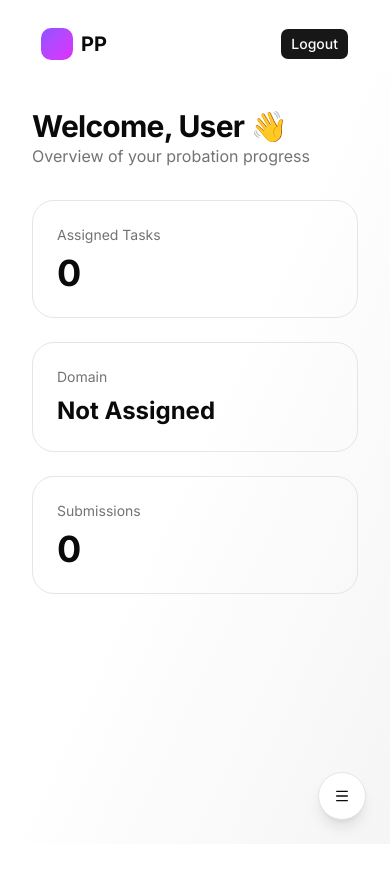
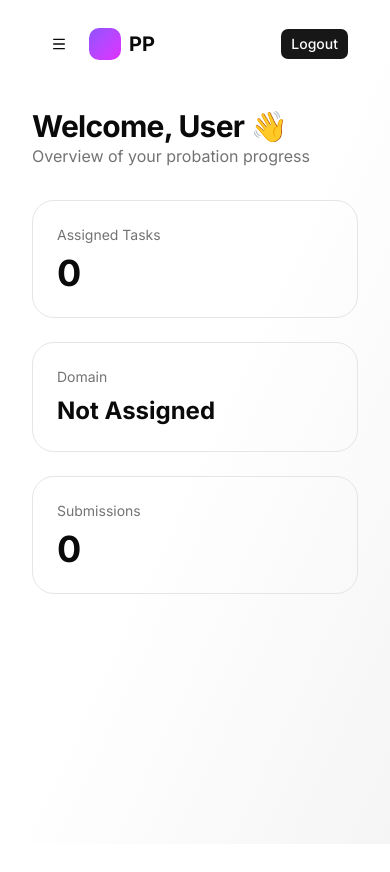
Before and after one commit to sarthakkaushik927/probation-portal, a Next.js app: page /user/dashboard in a window 390 px wide. Shown: the top 872 px of the page. Built offline with nearby package versions, Linux system fonts and the light colour scheme; no server answers; the database is empty; sample sign-in values are in the browser's storage.

Commit message:
fix: navbar hamburger button positioning and state management

```diff
--- a/app/layout.tsx
+++ b/app/layout.tsx
@@ -4,6 +4,7 @@ import "./globals.css";
 import Navbar from "@/components/navbar/navbar";
 import { cn } from "@/lib/utils";
 import AuthProvider from "@/components/providers/session-provider";
+import { SidebarProvider } from "@/components/providers/sidebar-provider";
 
 const inter = Inter({subsets:['latin'],variable:'--font-sans'});
 
@@ -35,9 +36,10 @@ export default function RootLayout({
 
       <body className="min-h-screen bg-linear-to-br from-background via-background to-muted">
         <AuthProvider>
-        <Navbar />
-
-        {children}
+          <SidebarProvider>
+            <Navbar />
+            {children}
+          </SidebarProvider>
         </AuthProvider>
       </body>
     </html>
--- a/components/navbar/navbar.tsx
+++ b/components/navbar/navbar.tsx
@@ -5,15 +5,33 @@ import { useSession } from "next-auth/react";
 
 import { Button } from "@/components/ui/button";
 import LogoutButton from "@/components/auth/LogoutButton";
+import { Menu } from "lucide-react";
+import { useSidebar } from "@/components/providers/sidebar-provider";
+import { usePathname } from "next/navigation";
 
 export default function Navbar() {
   const { data: session } = useSession();
+  const { toggle } = useSidebar();
+  const pathname = usePathname();
+
+  const showHamburger = session && (pathname.startsWith("/admin") || pathname.startsWith("/user"));
 
   return (
     <header className="sticky top-0 z-50">
       <nav className="mx-4 mt-3 flex h-16 items-center justify-between rounded-2xl border border-white/10 bg-white/10 px-6 backdrop-blur-xl">
 
         <div className="flex items-center gap-2">
+          {showHamburger && (
+            <Button
+              variant="ghost"
+              size="icon"
+              className="md:hidden mr-1"
+              onClick={toggle}
+            >
+              <Menu className="h-5 w-5" />
+            </Button>
+          )}
+
           <div className="h-8 w-8 shrink-0 rounded-lg bg-linear-to-br from-violet-500 to-fuchsia-500" />
 
           <Link href="/">
--- /dev/null
+++ b/components/providers/sidebar-provider.tsx
@@ -0,0 +1,31 @@
+"use client";
+
+import React, { createContext, useContext, useState } from "react";
+
+interface SidebarContextType {
+  isOpen: boolean;
+  setIsOpen: (isOpen: boolean) => void;
+  toggle: () => void;
+}
+
+const SidebarContext = createContext<SidebarContextType | undefined>(undefined);
+
+export function SidebarProvider({ children }: { children: React.ReactNode }) {
+  const [isOpen, setIsOpen] = useState(false);
+
+  const toggle = () => setIsOpen((prev) => !prev);
+
+  return (
+    <SidebarContext.Provider value={{ isOpen, setIsOpen, toggle }}>
+      {children}
+    </SidebarContext.Provider>
+  );
+}
+
+export function useSidebar() {
+  const context = useContext(SidebarContext);
+  if (context === undefined) {
+    throw new Error("useSidebar must be used within a SidebarProvider");
+  }
+  return context;
+}
--- a/components/sidebar/DashboardSidebar.tsx
+++ b/components/sidebar/DashboardSidebar.tsx
@@ -1,11 +1,11 @@
 "use client";
 
-import { useState } from "react";
 import Link from "next/link";
 import { usePathname } from "next/navigation";
-import { Menu, X, LayoutDashboard, FileText, Users, Briefcase } from "lucide-react";
+import { X, LayoutDashboard, FileText, Users, Briefcase } from "lucide-react";
 import { cn } from "@/lib/utils";
 import { Button } from "@/components/ui/button";
+import { useSidebar } from "@/components/providers/sidebar-provider";
 
 const ICON_MAP = {
   LayoutDashboard,
@@ -28,41 +28,40 @@ interface DashboardSidebarProps {
 }
 
 export default function DashboardSidebar({ title, items }: DashboardSidebarProps) {
-  const [isOpen, setIsOpen] = useState(false);
+  const { isOpen, setIsOpen, toggle } = useSidebar();
   const pathname = usePathname();
-
-  const toggleSidebar = () => setIsOpen(!isOpen);
 
   return (
     <>
-      <Button
-        variant="outline"
-        size="icon"
-        className="fixed bottom-6 right-6 z-50 flex h-12 w-12 rounded-full shadow-lg md:hidden"
-        onClick={toggleSidebar}
-      >
-        {isOpen ? <X className="h-6 w-6" /> : <Menu className="h-6 w-6" />}
-      </Button>
-
       {isOpen && (
         <div
-          className="fixed inset-0 z-40 bg-background/80 backdrop-blur-sm md:hidden"
-          onClick={toggleSidebar}
+          className="fixed inset-0 z-40 bg-background/95 backdrop-blur-md md:hidden"
+          onClick={toggle}
         />
       )}
 
       <aside
         className={cn(
-          "fixed inset-y-0 left-0 z-40 w-72 transform border-r bg-background p-6 transition-transform duration-300 ease-in-out md:sticky md:top-20 md:h-[calc(100vh-5rem)] md:translate-x-0",
+          "fixed inset-y-0 left-0 z-40 w-full transform border-r bg-background p-6 transition-transform duration-300 ease-in-out md:sticky md:top-20 md:h-[calc(100vh-5rem)] md:w-72 md:translate-x-0",
           isOpen ? "translate-x-0" : "-translate-x-full"
         )}
       >
-        <div className="flex flex-col h-full">
-          <h2 className="mb-8 text-2xl font-bold tracking-tight">
-            {title}
-          </h2>
+        <div className="flex flex-col h-full pt-12 md:pt-0">
+          <div className="flex items-center justify-between mb-8">
+            <h2 className="text-2xl font-bold tracking-tight">
+              {title}
+            </h2>
+            <Button
+              variant="ghost"
+              size="icon"
+              className="md:hidden"
+              onClick={toggle}
+            >
+              <X className="h-6 w-6" />
+            </Button>
+          </div>
 
-          <nav className="flex-1 space-y-1">
+          <nav className="flex-1 space-y-2">
             {items.map((item) => {
               const Icon = ICON_MAP[item.iconName];
               const isActive = pathname === item.href;
@@ -73,13 +72,13 @@ export default function DashboardSidebar({ title, items }: DashboardSidebarProps
                   href={item.href}
                   onClick={() => setIsOpen(false)}
                   className={cn(
-                    "flex items-center gap-3 rounded-xl px-4 py-3 text-sm font-medium transition-colors",
+                    "flex items-center gap-3 rounded-xl px-4 py-4 text-base font-medium transition-colors md:py-3 md:text-sm",
                     isActive
                       ? "bg-primary text-primary-foreground"
                       : "text-muted-foreground hover:bg-muted hover:text-foreground"
                   )}
                 >
-                  <Icon className="h-5 w-5" />
+                  <Icon className="h-6 w-6 md:h-5 md:w-5" />
                   {item.title}
                 </Link>
               );
```
